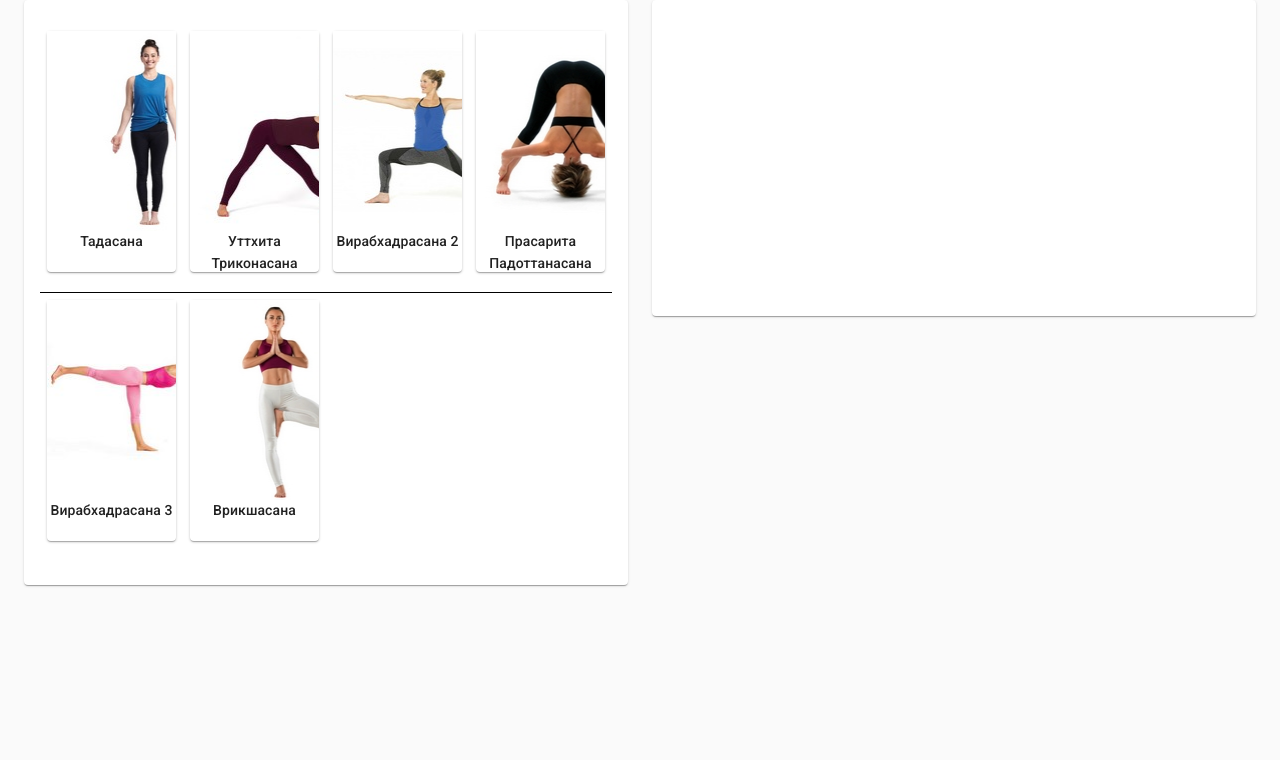
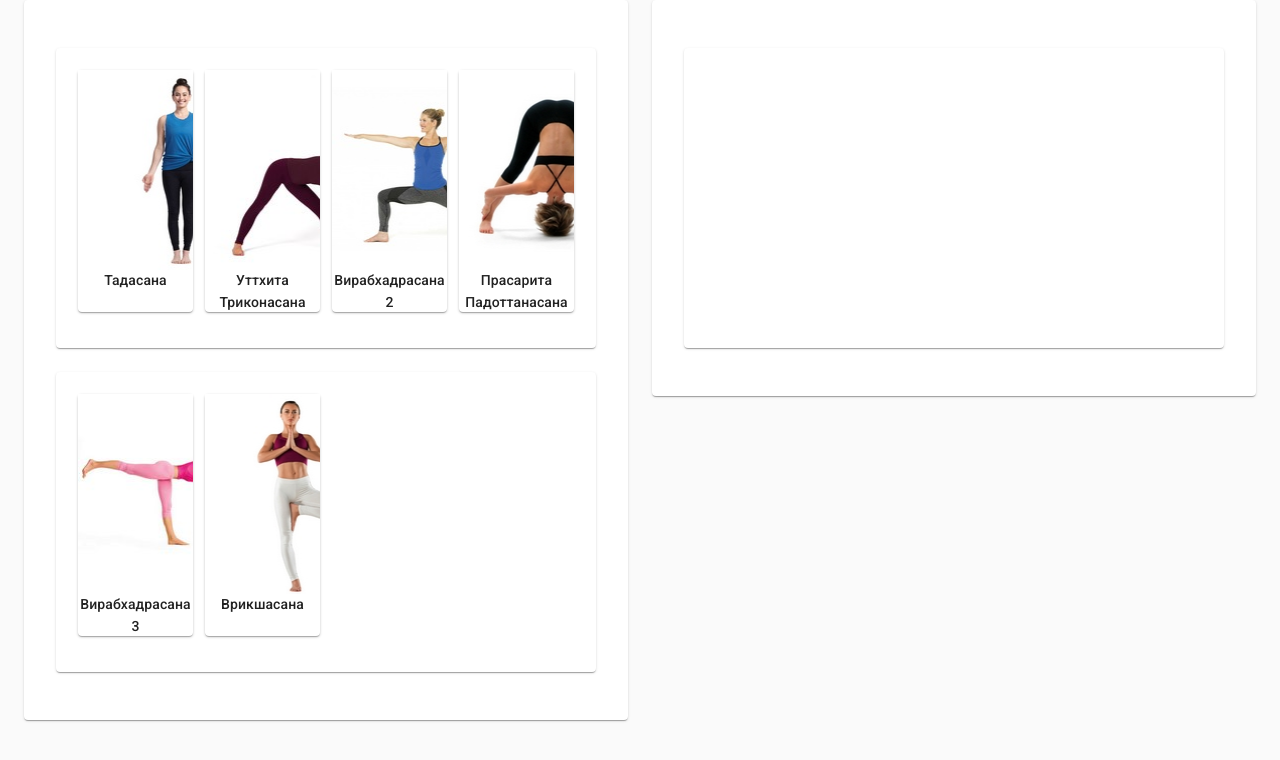
Before and after one commit to Zadovsky/YogaSequenceBuilder, a React (Create React App) app: page / in a window 1280 px wide. Shown: the top 760 px of the page. Built offline with nearby package versions, Linux system fonts and the light colour scheme.

Commit message:
Оформил группы асан в духе Material Design

```diff
--- a/src/components/AsanasGrid.js
+++ b/src/components/AsanasGrid.js
@@ -1,8 +1,17 @@
 import React from "react";
+import Paper from "@material-ui/core/Paper";
+import { makeStyles } from "@material-ui/core/styles";
 import AsanaCard from "./AsanaCard";
 import PlaceHolder from "./PlaceHolder";
 import EmptySpaceAtTheEnd from "./EmptySpaceAtTheEnd";
 import "./AsanasGrid.css";
+
+const useStyles = makeStyles(theme => ({
+  root: {
+    padding: theme.spacing(2, 2),
+    margin: theme.spacing(3, 2)
+  }
+}));
 
 function makeCardsArr(props) {
   const {
@@ -77,6 +86,7 @@ function makeCardsHoldersArr(cardsArr, props) {
 }
 
 export default function AsanasGrid(props) {
+  const classes = useStyles();
   const cardsArr = makeCardsArr(props);
   const cardsHoldersArr = makeCardsHoldersArr(cardsArr, props);
 
@@ -87,11 +97,15 @@ export default function AsanasGrid(props) {
     : () => {};
 
   return (
-    <div className="AsanaGrid" onDragOver={onDragOverFunc}>
-      {cardsHoldersArr}
-      <EmptySpaceAtTheEnd
-        onDragEnterEmptySpace={() => props.onDragEnterEmptySpace(props.gridId)}
-      />
-    </div>
+    <Paper className={classes.root}>
+      <div className="AsanaGrid" onDragOver={onDragOverFunc}>
+        {cardsHoldersArr}
+        <EmptySpaceAtTheEnd
+          onDragEnterEmptySpace={() =>
+            props.onDragEnterEmptySpace(props.gridId)
+          }
+        />
+      </div>
+    </Paper>
   );
 }
--- a/src/components/AsanasGridBlock.js
+++ b/src/components/AsanasGridBlock.js
@@ -1,6 +1,5 @@
 import React from "react";
 import AsanasGrid from "../components/AsanasGrid";
-import ScheduleSectionsSeparator from "../components/ScheduleSectionsSeparator";
 
 function createGridArr(props) {
   return props.cards.map((cards, i) => {
@@ -35,20 +34,8 @@ function createGridArr(props) {
   });
 }
 
-function createGridSepArr(gridArr) {
-  var gridSepArr = [];
-  gridArr.forEach((grid, i) => {
-    if (i > 0) {
-      gridSepArr.push(<ScheduleSectionsSeparator key={"sep" + i} />);
-    }
-    gridSepArr.push(grid);
-  });
-  return gridSepArr;
-}
-
 export default function AsanasGridBlock(props) {
   const gridArr = createGridArr(props);
-  const gridSepArr = createGridSepArr(gridArr);
 
-  return <div className="AsanaGridBlock">{gridSepArr}</div>;
+  return <div className="AsanaGridBlock">{gridArr}</div>;
 }
--- a/src/components/ScheduleSectionsSeparator.css
+++ /dev/null
@@ -1,4 +0,0 @@
-.ScheduleSectionsSeparator {
-  width: 100%;
-  border-top: 1px solid black;
-}
--- a/src/components/ScheduleSectionsSeparator.js
+++ /dev/null
@@ -1,6 +0,0 @@
-import React from "react";
-import "./ScheduleSectionsSeparator.css";
-
-export default function ScheduleSectionsSeparator(props) {
-  return <div className="ScheduleSectionsSeparator"></div>;
-}
```
